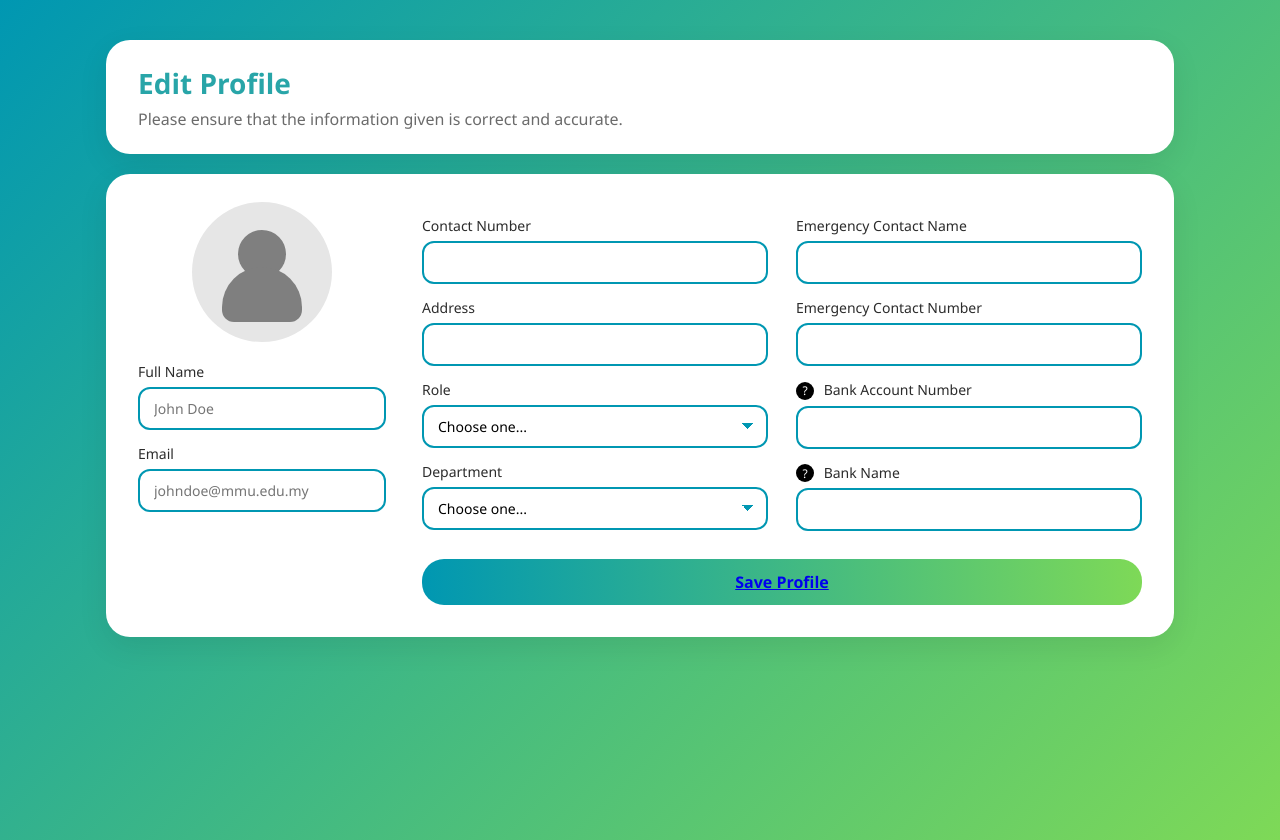
After one commit to 4l3sh4/researchly, a Flask app: page /edit_profile in a window 1280 px wide. The commit adds this page. Run offline with Flask 3, Linux system fonts and the light colour scheme; a user stored in the database is signed in.

Commit message:
Make the CSS better, completed login.html and register.html.

```diff
--- a/main.py
+++ b/main.py
@@ -34,8 +34,8 @@ def load_user(user_id):
 
 class RegisterForm(FlaskForm):
     email = StringField(validators=[InputRequired(), Length(min=4, max=255)], render_kw={"placeholder": "Email"})
+    full_name = StringField(validators=[InputRequired(), Length(min=4, max=80)], render_kw={"placeholder": "Full Name"})
     password = PasswordField(validators=[InputRequired(), Length(min=4, max=50)], render_kw={"placeholder": "Password"})
-    full_name = StringField(validators=[InputRequired(), Length(min=4, max=80)], render_kw={"placeholder": "Full Name"})
     submit = SubmitField("Register")
 
     def validate_email(self, email):
@@ -73,12 +73,15 @@ def login():
 
     return render_template('login.html', form=form, error_message=error_message)
 
+@app.route('/edit_profile', methods=['GET', 'POST'])
+@login_required
+def edit_profile():
+    return render_template('edit_profile.html')
 
 @app.route('/dashboard', methods=['GET', 'POST'])
 @login_required
 def dashboard():
     return render_template('dashboard.html')
-
 
 @app.route('/logout', methods=['GET', 'POST'])
 @login_required
@@ -93,12 +96,13 @@ def register():
 
     if form.validate_on_submit():
         hashed_pw = bcrypt.generate_password_hash(form.password.data).decode('utf-8')
-        new_user = User(full_name=form.full_name.data, email=form.email.data, password=hashed_pw)
+        new_user = User(email=form.email.data, full_name=form.full_name.data, password=hashed_pw)
 
         db.session.add(new_user)
         db.session.commit()
 
-        return redirect(url_for('login'))
+        login_user(new_user)
+        return redirect(url_for('edit_profile'))
 
     return render_template('register.html', form=form)
 
--- /dev/null
+++ b/static/css/colors.css
@@ -0,0 +1,5 @@
+:root {
+    --accent-1: #7ed957;
+    --accent-2: #0097b2;
+    --font-1: #28a5a8;
+}
--- /dev/null
+++ b/static/css/edit_profile.css
@@ -0,0 +1,172 @@
+* {
+  box-sizing: border-box;
+  font-family: "Segoe UI", Arial, sans-serif;
+}
+
+body {
+  margin: 0;
+  background: linear-gradient(135deg, var(--accent-2), var(--accent-1));
+  min-height: 100vh;
+}
+
+.page {
+  max-width: 1100px;
+  margin: 40px auto;
+  padding: 0 16px 40px;
+}
+
+.card {
+  background: #fff;
+  border-radius: 24px;
+  box-shadow: 0 10px 30px rgba(0, 0, 0, 0.08);
+}
+
+.header-card {
+  padding: 24px 32px;
+  margin-bottom: 20px;
+}
+
+.header-card h1 {
+  margin: 0 0 6px;
+  font-size: 28px;
+  color: var(--font-1);
+}
+
+.header-card p {
+  margin: 0;
+  color: #6b6b6b;
+}
+
+.form-card {
+  display: grid;
+  grid-template-columns: 260px 1fr;
+  gap: 24px;
+  padding: 28px 32px 32px;
+}
+
+.left-panel {
+  padding-right: 12px;
+}
+
+.avatar {
+  display: flex;
+  justify-content: center;
+  margin-bottom: 20px;
+}
+
+.avatar-circle {
+  width: 140px;
+  height: 140px;
+  background: #e6e6e6;
+  border-radius: 50%;
+  position: relative;
+}
+
+.avatar-head {
+  width: 48px;
+  height: 48px;
+  background: #7f7f7f;
+  border-radius: 50%;
+  position: absolute;
+  top: 28px;
+  left: 46px;
+}
+
+.avatar-body {
+  width: 80px;
+  height: 55px;
+  background: #7f7f7f;
+  border-radius: 40px 40px 12px 12px;
+  position: absolute;
+  bottom: 20px;
+  left: 30px;
+}
+
+.field-label {
+  display: block;
+  font-size: 14px;
+  color: #2c2c2c;
+  margin: 14px 0 6px;
+}
+
+.input {
+  width: 100%;
+  padding: 10px 14px;
+  border: 2px solid var(--accent-2);
+  border-radius: 12px;
+  outline: none;
+  font-size: 14px;
+}
+
+.input:focus {
+  border-color: var(--accent-2);
+}
+
+.right-panel {
+  display: flex;
+  flex-direction: column;
+  gap: 18px;
+}
+
+.grid {
+  display: grid;
+  grid-template-columns: 1fr 1fr;
+  gap: 28px;
+}
+
+.select select {
+  width: 100%;
+  padding: 10px 14px;
+  border: 2px solid var(--accent-2);
+  border-radius: 12px;
+  background: #fff;
+  font-size: 14px;
+  appearance: none;
+  background-image:
+    linear-gradient(45deg, transparent 50%, var(--accent-2) 50%),
+    linear-gradient(135deg, var(--accent-2) 50%, transparent 50%);
+  background-position:
+    calc(100% - 18px) calc(1em + 2px),
+    calc(100% - 12px) calc(1em + 2px);
+  background-size: 6px 6px, 6px 6px;
+  background-repeat: no-repeat;
+}
+
+.help {
+  display: inline-flex;
+  justify-content: center;
+  align-items: center;
+  width: 18px;
+  height: 18px;
+  margin-right: 6px;
+  border-radius: 50%;
+  background: #000;
+  color: #fff;
+  font-size: 12px;
+}
+
+.btn {
+  margin-top: 10px;
+  width: 100%;
+  padding: 12px 18px;
+  border: none;
+  border-radius: 22px;
+  color: #fff;
+  font-size: 16px;
+  font-weight: 600;
+  cursor: pointer;
+  background: linear-gradient(90deg, var(--accent-2), var(--accent-1));
+}
+
+.btn:hover {
+  filter: brightness(1.03);
+}
+
+@media (max-width: 900px) {
+  .form-card {
+    grid-template-columns: 1fr;
+  }
+  .grid {
+    grid-template-columns: 1fr;
+  }
+}
--- a/static/css/login.css
+++ b/static/css/login.css
@@ -1,9 +1,3 @@
-:root {
-    --accent-1: #7ed957;
-    --accent-2: #0097b2;
-    --font-1: #28a5a8;
-}
-
 * {
     margin: 0;
     padding: 0;
--- /dev/null
+++ b/templates/edit_profile.html
@@ -0,0 +1,87 @@
+<!DOCTYPE html>
+<html lang="en">
+<head>
+  <meta charset="UTF-8" />
+  <meta name="viewport" content="width=device-width, initial-scale=1.0" />
+  <title>Edit Profile</title>
+  <link rel="stylesheet" href="{{ url_for('static', filename='css/edit_profile.css') }}">
+  <link rel="stylesheet" href="{{ url_for('static', filename='css/colors.css') }}">
+</head>
+<body>
+  <div class="page">
+    <div class="card header-card">
+      <h1>Edit Profile</h1>
+      <p>Please ensure that the information given is correct and accurate.</p>
+    </div>
+
+    <div class="card form-card">
+      <div class="left-panel">
+        <div class="avatar">
+          <div class="avatar-circle">
+            <div class="avatar-head"></div>
+            <div class="avatar-body"></div>
+          </div>
+        </div>
+
+        <label class="field-label">Full Name</label>
+        <input class="input" type="text" placeholder="John Doe" />
+
+        <label class="field-label">Email</label>
+        <input class="input" type="email" placeholder="johndoe@mmu.edu.my" />
+      </div>
+
+      <div class="right-panel">
+        <div class="grid">
+          <div class="col">
+            <label class="field-label">Contact Number</label>
+            <input class="input" type="text" />
+
+            <label class="field-label">Address</label>
+            <input class="input" type="text" />
+
+            <label class="field-label">Role</label>
+            <div class="select">
+              <select>
+                <option selected disabled>Choose one...</option>
+                <option>Student</option>
+                <option>Staff</option>
+              </select>
+            </div>
+
+            <label class="field-label">Department</label>
+            <div class="select">
+              <select>
+                <option selected disabled>Choose one...</option>
+                <option>Engineering</option>
+                <option>Business</option>
+              </select>
+            </div>
+          </div>
+
+          <div class="col">
+            <label class="field-label">Emergency Contact Name</label>
+            <input class="input" type="text" />
+
+            <label class="field-label">Emergency Contact Number</label>
+            <input class="input" type="text" />
+
+            <label class="field-label">
+              <span class="help">?</span>
+              Bank Account Number
+            </label>
+            <input class="input" type="text" />
+
+            <label class="field-label">
+              <span class="help">?</span>
+              Bank Name
+            </label>
+            <input class="input" type="text" />
+          </div>
+        </div>
+
+        <button class="btn"><a href="{{ url_for('dashboard') }}">Save Profile</a></button>
+      </div>
+    </div>
+  </div>
+</body>
+</html>
--- a/templates/login.html
+++ b/templates/login.html
@@ -5,6 +5,7 @@
     <meta name="viewport" content="width=device-width, initial-scale=1.0">
     <title>Login</title>
     <link rel="stylesheet" href="{{ url_for('static', filename='css/login.css') }}">
+    <link rel="stylesheet" href="{{ url_for('static', filename='css/colors.css') }}">
 </head>
 <body>
     <div class="login-container">
--- a/templates/register.html
+++ b/templates/register.html
@@ -3,8 +3,9 @@
 <head>
     <meta charset="UTF-8">
     <meta name="viewport" content="width=device-width, initial-scale=1.0">
-    <title>Register - Researchly</title>
+    <title>Register</title>
     <link rel="stylesheet" href="{{ url_for('static', filename='css/register.css') }}">
+    <link rel="stylesheet" href="{{ url_for('static', filename='css/colors.css') }}">
 </head>
 <body>
     <div class="register-container">
@@ -40,9 +41,8 @@
                     <span class="error-message">{{ form.password.errors[0] }}</span>
                 {% endif %}
             </div>
-
             <div class="form-group">
-                {{ form.submit(class="btn btn-primary") }}
+                {{ form.submit() }}
             </div>
         </form>
 
--- /dev/null
+++ b/templates/view_profile.html
@@ -0,0 +1,2 @@
+<!DOCTYPE html>
+</html>
```
Also changed, not shown: static/css/dashboard.css (added, +88 -0 lines), static/css/register.css (+1 -7 lines), templates/dashboard.html (+17 -3 lines), instance/database.db.
